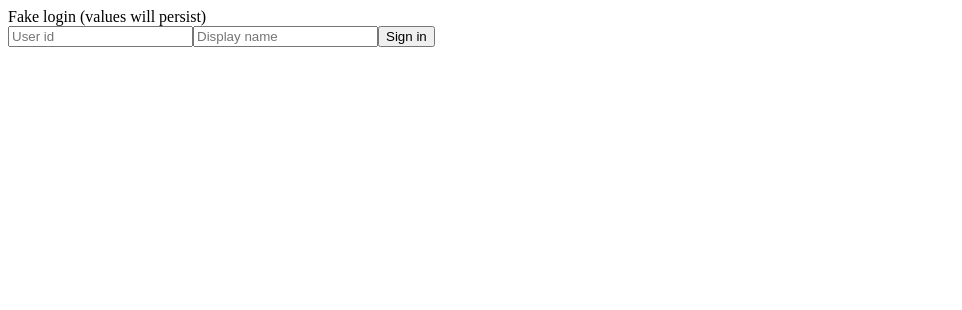
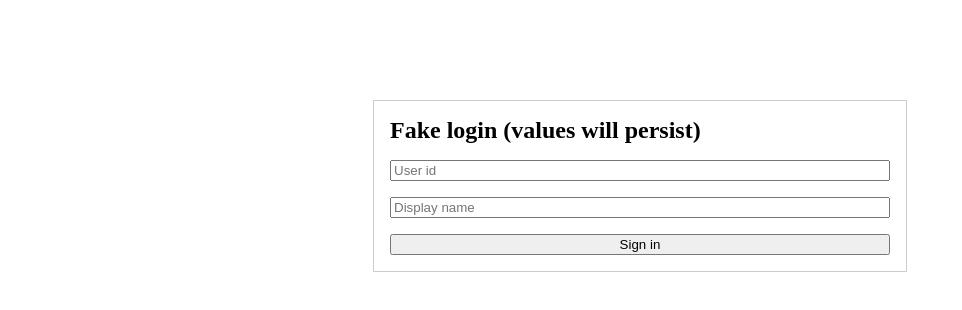
Before and after one commit to AquiGorka/streaks, a React (Create React App) app in the folder ui/: page / in a window 1280 px wide. Shown: the top 310 px of the page, without its empty margins (0-962 px from the left). Built offline with nearby package versions, Linux system fonts and the light colour scheme.

Commit message:
Add 'some' styling

```diff
--- a/ui/package.json
+++ b/ui/package.json
@@ -9,6 +9,7 @@
     "react": "^18.2.0",
     "react-dom": "^18.2.0",
     "react-scripts": "5.0.1",
+    "styled-components": "^6.0.0-rc.1",
     "web-vitals": "^2.1.4"
   },
   "scripts": {
--- a/ui/src/Auth.js
+++ b/ui/src/Auth.js
@@ -1,4 +1,5 @@
 import { useState } from "react"
+import styled from "styled-components"
 
 function Auth({ updateAuth }) {
   const [uidText, setUidText] = useState("")
@@ -17,8 +18,9 @@ function Auth({ updateAuth }) {
   }
 
   return (
-    <form onSubmit={handleSubmit}>
-      <div>Fake login (values will persist)</div>
+    <Wrap>
+      <Form onSubmit={handleSubmit}>
+        <H2>Fake login (values will persist)</H2>
         <input
           value={uidText}
           onChange={handleChangeUidText}
@@ -31,9 +33,32 @@ function Auth({ updateAuth }) {
           placeholder="Display name"
           required
         />
-      <button>Sign in</button>
-    </form>
+        <Button>Sign in</Button>
+      </Form>
+    </Wrap>
   )
 }
 
+const Wrap = styled.div`
+  max-width: 500px;
+  margin: auto;
+  margin-top: 100px;
+  padding: 16px;
+  border: 1px solid #ccc;
+`
+
+const Form = styled.form`
+  display: grid;
+  grid-gap: 16px;
+`
+
+const Button = styled.button`
+  width: auto;
+`
+
+const H2 = styled.h2`
+  padding: 0;
+  margin: 0;
+`
+
 export default Auth
--- a/ui/src/Claim.js
+++ b/ui/src/Claim.js
@@ -1,3 +1,5 @@
+import styled from "styled-components"
+
 function Claim({
   handleClaim,
   canClaimToday,
@@ -9,38 +11,51 @@ function Claim({
   newStreak,
 }) {
   return (
-    <>
+    <Wrap>
       <div>
         <button
           onClick={handleClaim}
           disabled={!canClaimToday || isClaiming || claimed}
         >
-          claim today
+          {!canClaimToday || claimed
+            ? "Come back tomorrow"
+            : "Claim your coins!"}
         </button>
       </div>
-      {isClaiming && <div>claiming...</div>}
+      {isClaiming && <div>Claiming...</div>}
       {claimError && <div>You cannot claim any more coins today</div>}
 
       {claimed && canClaimToday && (
         <>
-          <div>You got {coins} coins!</div>
+          <div>You got {coins} coin(s)!</div>
           {!!bonus.length && (
             <div>
-              <div>And a bonus!</div>
-              <ul>
+              <div>Bonus</div>
+              <Ul>
                 {bonus.map((item, index) => (
                   <li key={`${item.days}-${index}`}>
-                    Streak of {item.days} days, Bonus:{item.coins}!
+                    Streak of {item.days} days, {item.coins} more coin(s)!
                   </li>
                 ))}
-              </ul>
+              </Ul>
             </div>
           )}
           {newStreak && <div>And started a streak!</div>}
         </>
       )}
-    </>
+    </Wrap>
   )
 }
 
+const Wrap = styled.div`
+  font-size: 20px;
+  padding: 8px 0;
+  display: grid;
+  grid-gap: 8px;
+`
+
+const Ul = styled.ul`
+  margin: 0;
+`
+
 export default Claim
--- a/ui/src/Layout.js
+++ b/ui/src/Layout.js
@@ -1,30 +1,49 @@
+import styled from "styled-components"
+
 function Layout({ children, displayName, totalCoins, updateAuth, isLoading }) {
   const handleLogout = () => {
     updateAuth("", "", false)
   }
 
-  if (isLoading) {
-    return (
-      <Layout
-        displayName={displayName}
-        totalCoins={totalCoins}
-        updateAuth={updateAuth}
-      >
-        <div>loading...</div>
-      </Layout>
-    )
-  }
-
   return (
-    <div>
-      <div>{displayName}</div>
-      <div>Coins: {totalCoins}</div>
-      <div>
-        <button onClick={handleLogout}>Log out</button>
-      </div>
-      <div>{isLoading ? "Loading..." : children}</div>
-    </div>
+    <>
+      <Header>
+        <H3>{displayName}</H3>
+        <H4>Coins: {totalCoins}</H4>
+        <Logout>
+          <button onClick={handleLogout}>Log out</button>
+        </Logout>
+      </Header>
+      <Main>{isLoading ? "Loading..." : children}</Main>
+    </>
   )
 }
 
+const Header = styled.header`
+  background: #eee;
+  padding: 8px;
+  display: grid;
+  grid-gap: 8px;
+  grid-template-columns: auto auto 1fr;
+  align-items: center;
+`
+
+const Logout = styled.div`
+  text-align: right;
+`
+
+const H3 = styled.h3`
+  padding: 0;
+  margin: 0;
+`
+
+const H4 = styled.h3`
+  padding: 0;
+  margin: 0;
+`
+
+const Main = styled.main`
+  padding: 12px 0;
+`
+
 export default Layout
--- a/ui/src/Streak.js
+++ b/ui/src/Streak.js
@@ -1,11 +1,20 @@
+import styled from "styled-components"
+
 function Streak({ streak, canClaimToday, streakError }) {
   return (
-    <>
-      {streak !== 0 && <div>current streak: {streak}</div>}
-      {streak === 0 && canClaimToday && <div>start claiming today</div>}
-      {streakError && <div>error: try again in a few minutes</div>}
-    </>
+    <Wrap>
+      {streak === 0 && canClaimToday && <div>Start claiming today</div>}
+      {streak !== 0 && <div>Current streak: {streak}</div>}
+      {streakError && (
+        <div>An error happened, please try again in a few minutes</div>
+      )}
+    </Wrap>
   )
 }
 
+const Wrap = styled.div`
+  font-size: 20px;
+  padding: 8px 0;
+`
+
 export default Streak
```
Also changed, not shown: 1 other file (tests, documents, lock files or other folders). Lines whose indentation alone changed are shown as unchanged.
